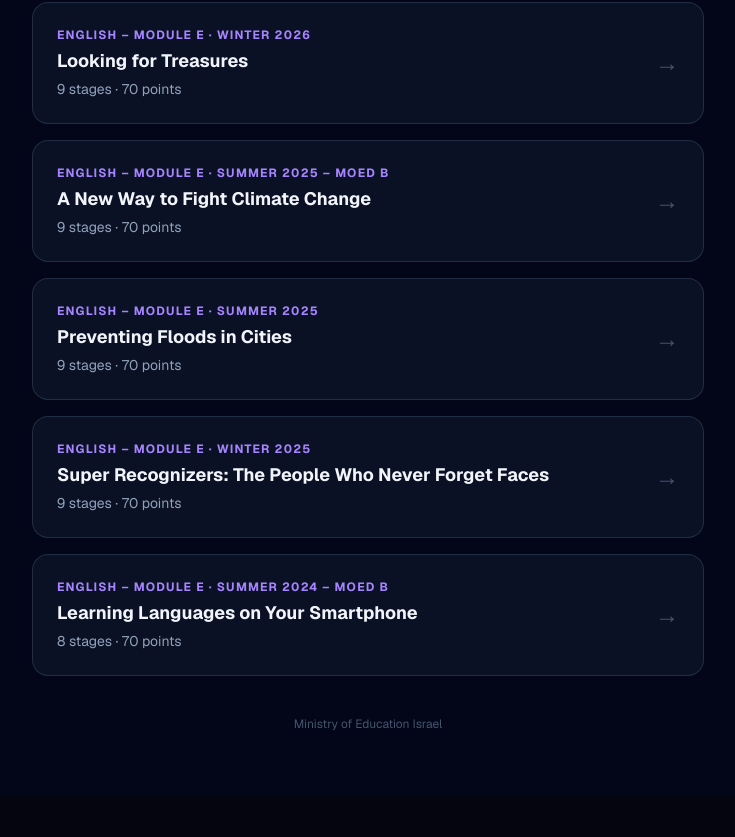
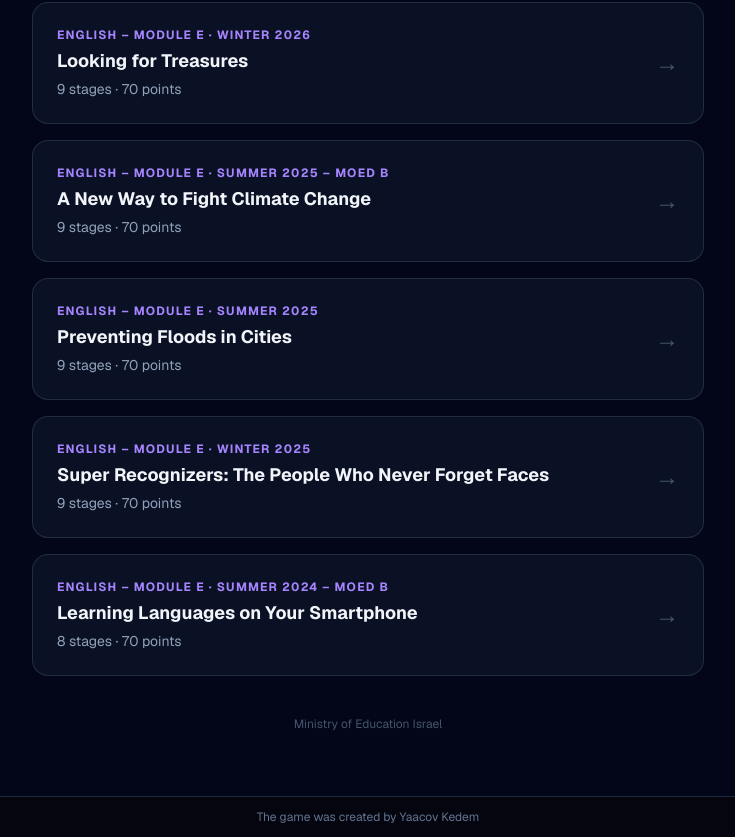
Before and after one commit to yaacovbod/find_-your-way, a Next.js app: page / in a window 1280 px wide. Shown: the part 1355-2192 px from the top of the page, without its empty margins (272-1007 px from the left). Before the commit the page ends 2151 px from the top, so only its background shows below. Built offline with nearby package versions, Linux system fonts and the light colour scheme; no server answers.

Commit message:
Add footer with creator credit
Co-Authored-By: Claude Sonnet 4.6 <noreply@anthropic.com>

```diff
--- a/app/layout.tsx
+++ b/app/layout.tsx
@@ -40,6 +40,9 @@ export default function RootLayout({
             </div>
           </header>
           <main className="flex-1 flex flex-col">{children}</main>
+          <footer className="w-full border-t border-slate-800 py-3 text-center text-slate-500 text-xs">
+            The game was created by Yaacov Kedem
+          </footer>
         </body>
       </html>
     </ClerkProvider>
```
